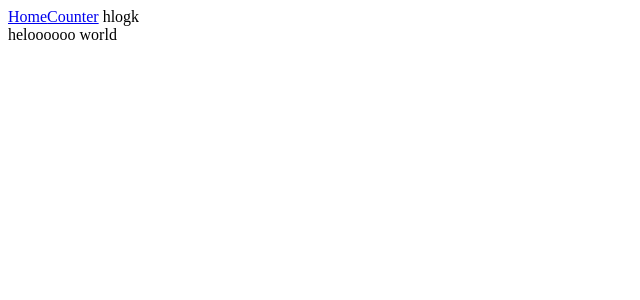
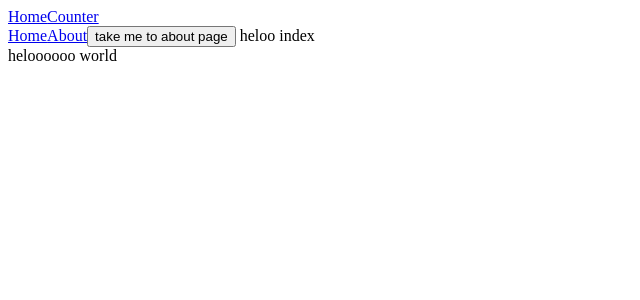
Before and after one commit to meenatchisundharam/nuxt3, a Nuxt app in the folder nuxtappnetlify/: page / in a window 1280 px wide. Shown: the top 300 px of the page, without its empty margins (0-640 px from the left). Built offline with nearby package versions, Linux system fonts and the light colour scheme.

Commit message:
page navigation

```diff
--- a/nuxtappnetlify/pages/about.vue
+++ b/nuxtappnetlify/pages/about.vue
@@ -1,3 +1,7 @@
 <template>
+	<div>
+		<NuxtLink to = "/">Home</NuxtLink>
+    <NuxtLink to = "/about">About</NuxtLink>
 	heloo about
+	</div>
 </template>
--- a/nuxtappnetlify/pages/index.vue
+++ b/nuxtappnetlify/pages/index.vue
@@ -1,3 +1,15 @@
 <template>
-	hlogk
+	<div>
+	<NuxtLink to = "/">Home</NuxtLink>
+    <NuxtLink to = "/about">About</NuxtLink>
+
+     <button @click="moveToabout">take me to about page</button>
+    heloo index</div>
 </template>
+
+<script setup>
+	function moveToabout() {
+		// body...
+		navigateTo('about');
+	}
+</script>
```
